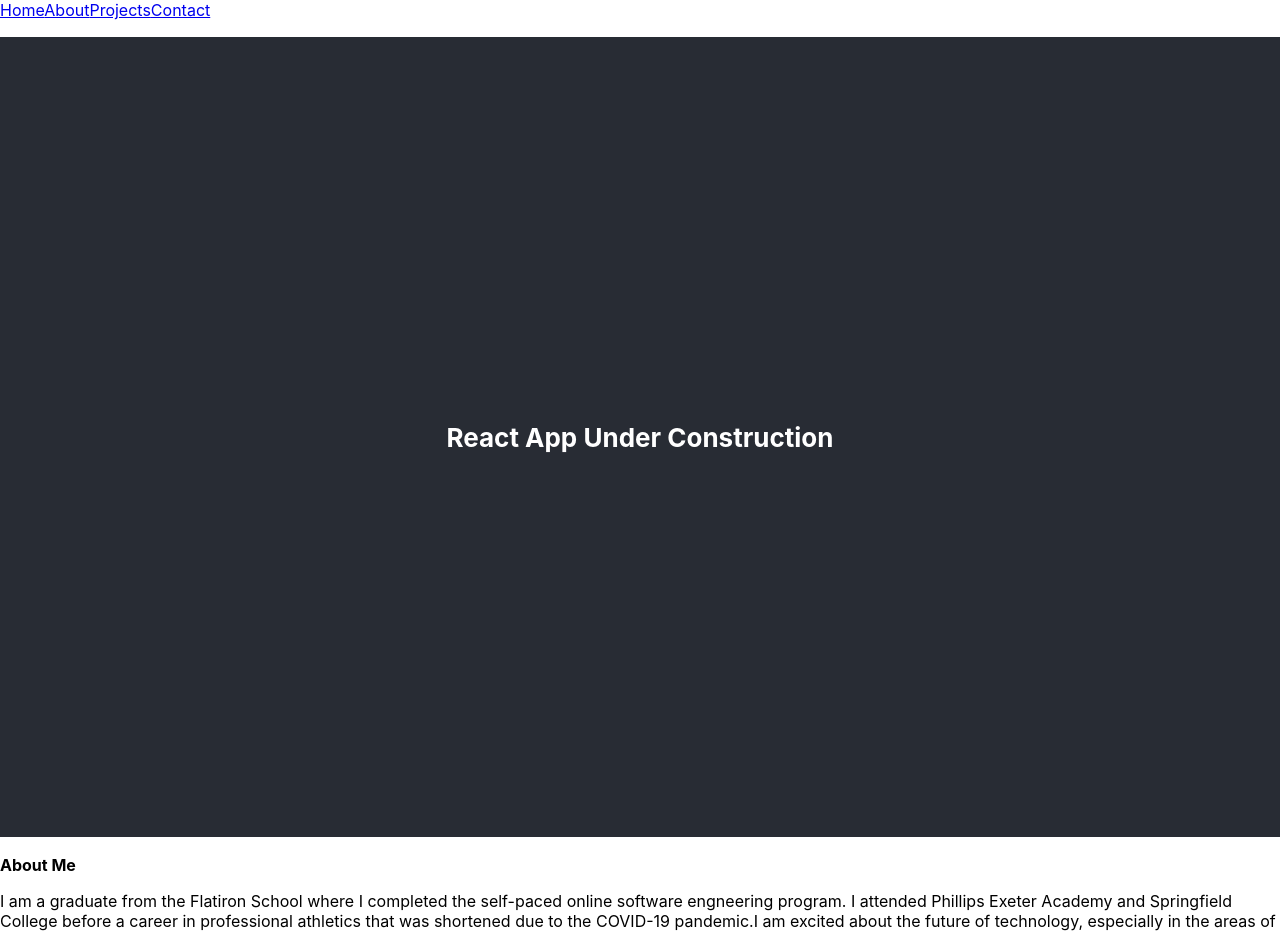
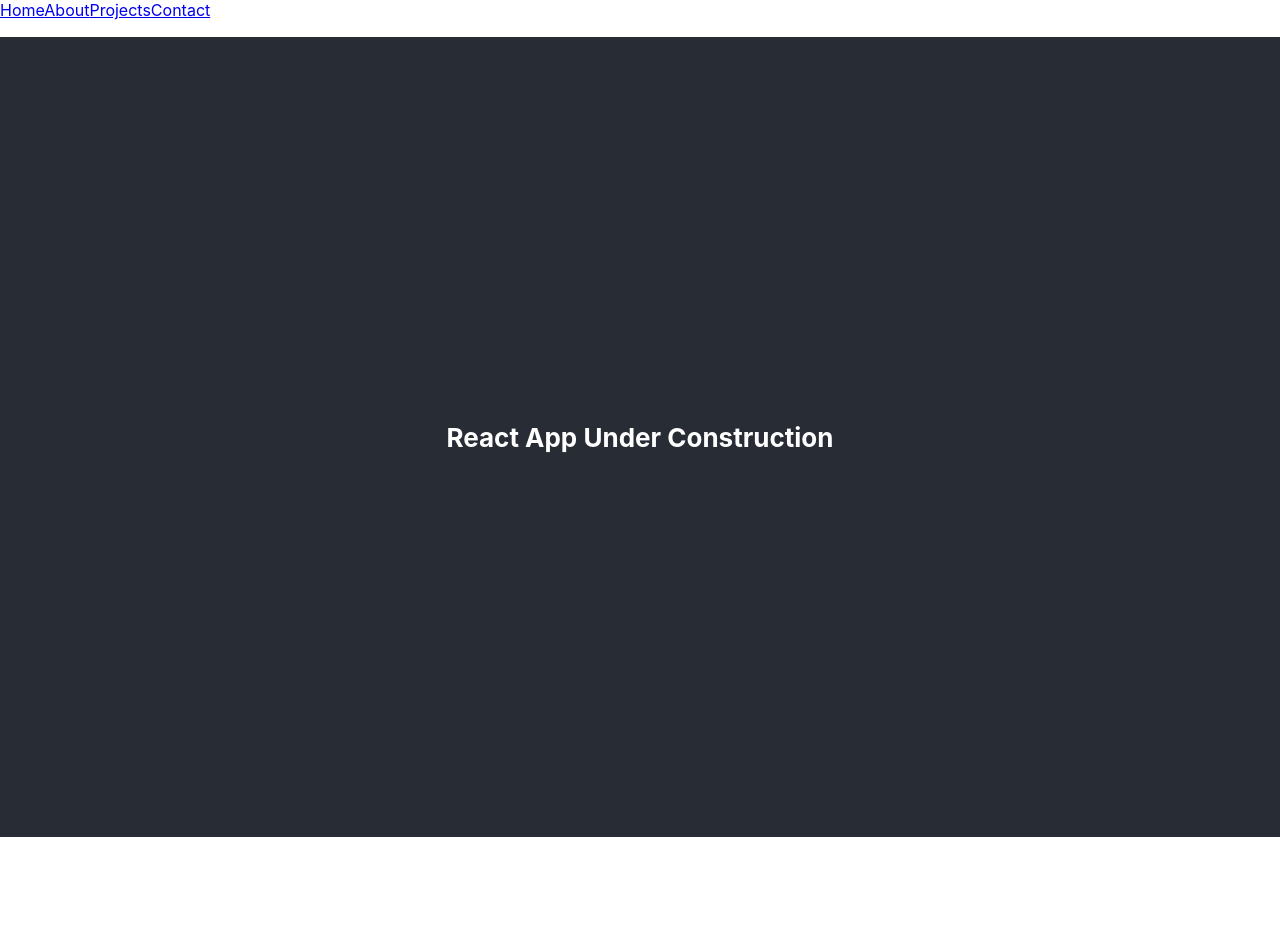
Before and after one commit to msteele96/marc-steele, a React (Create React App) app: page / in a window 1280 px wide. Shown: the top 933 px of the page. After the commit the page ends 855 px from the top, so only its background shows below. Built offline with nearby package versions, Linux system fonts and the light colour scheme.

Commit message:
Fixed about routing

```diff
--- a/src/App.js
+++ b/src/App.js
@@ -23,7 +23,7 @@ function App() {
 
       </Route>
 
-      <Route>
+      <Route exact path="/about">
         <About/>
       </Route>
 
```
